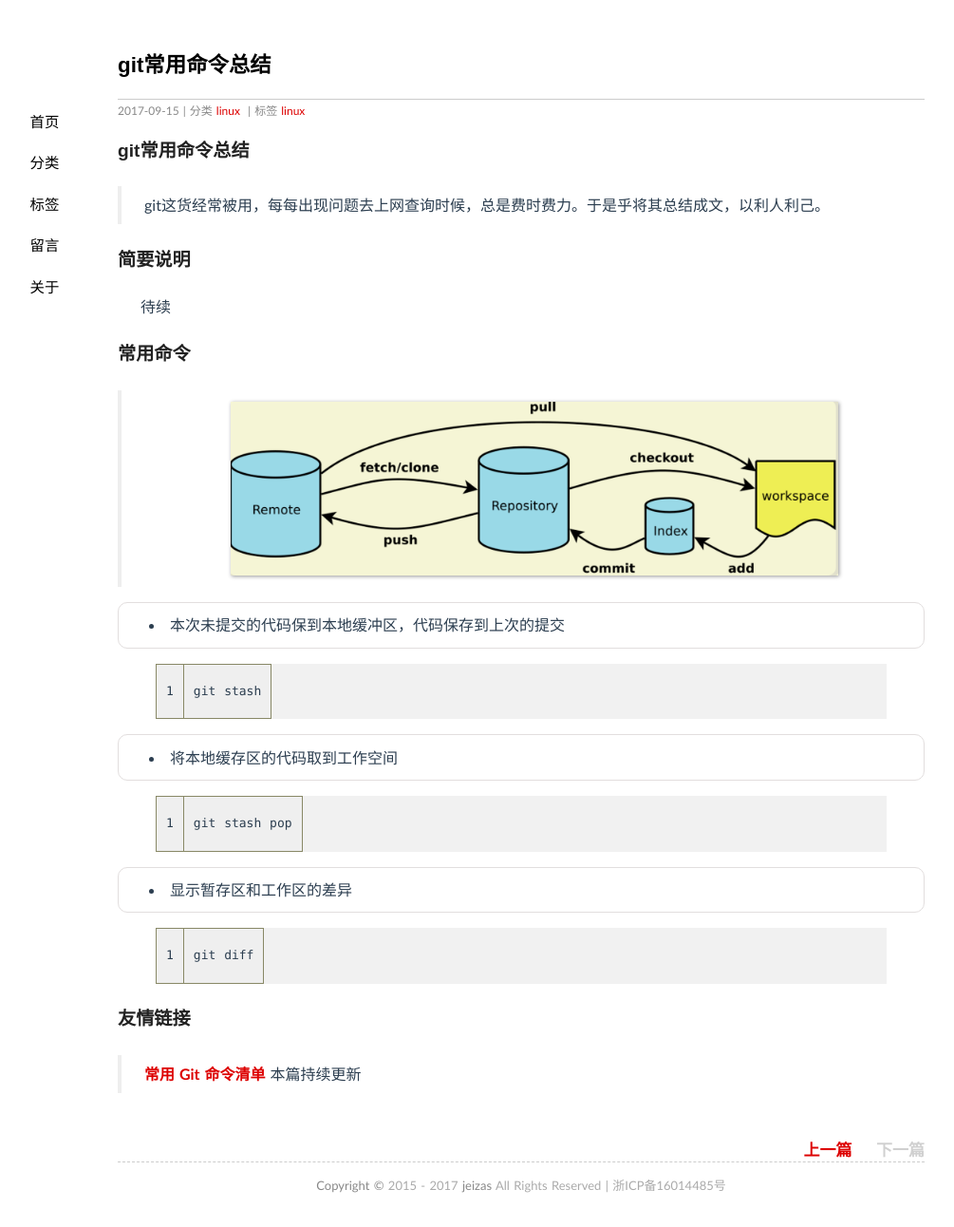
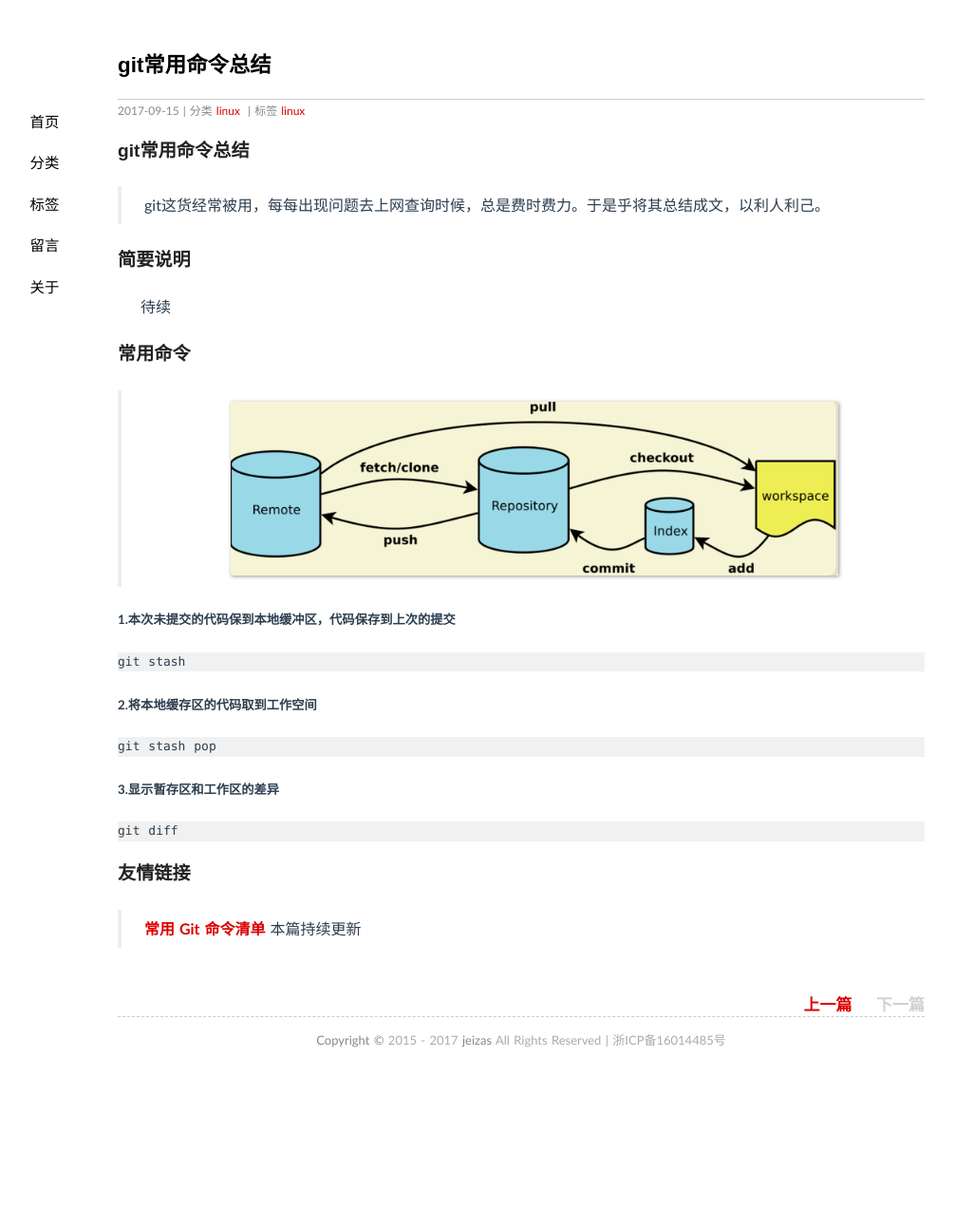
Before and after one commit to jeizas/jeizas.github.io, a Jekyll site: the page built from _posts/2017-09-15-git_command.md, in a window 1280 px wide. Shown: the whole page at 95% size, without its empty margins (91-1096 px from the left). Built offline with Jekyll 4.4.1, drawn with Linux system fonts in a browser that asks for light colours; comment, search, counter and statistics services are not loaded; after the commit the page ends 1139 px from its top, so only the background shows below that.

Commit message:
modified:   _posts/2017-09-15-git_command.md

````diff
--- a/_posts/2017-09-15-git_command.md
+++ b/_posts/2017-09-15-git_command.md
@@ -19,23 +19,20 @@ tags: linux
 >
 ![](../media/img/20170915/git.png)
 
-* 本次未提交的代码保到本地缓冲区，代码保存到上次的提交
+##### 1.本次未提交的代码保到本地缓冲区，代码保存到上次的提交
+```shell
+git stash
+```
 
-{% highlight shell linenos %}
-git stash
-{% endhighlight shell %}
+##### 2.将本地缓存区的代码取到工作空间
+```shell
+git stash pop
+```
 
-* 将本地缓存区的代码取到工作空间
-
-{% highlight shell linenos %}
-git stash pop
-{% endhighlight shell %}
-
-* 显示暂存区和工作区的差异
-
-{% highlight shell linenos %}
+##### 3.显示暂存区和工作区的差异
+```shell
 git diff
-{% endhighlight shell %}
+```
 
 
 ### 友情链接
````
